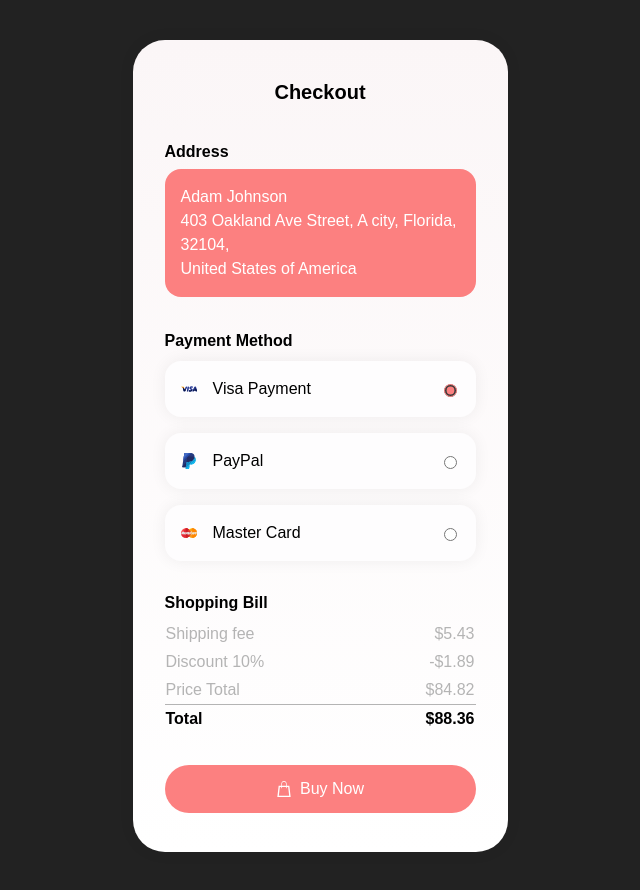
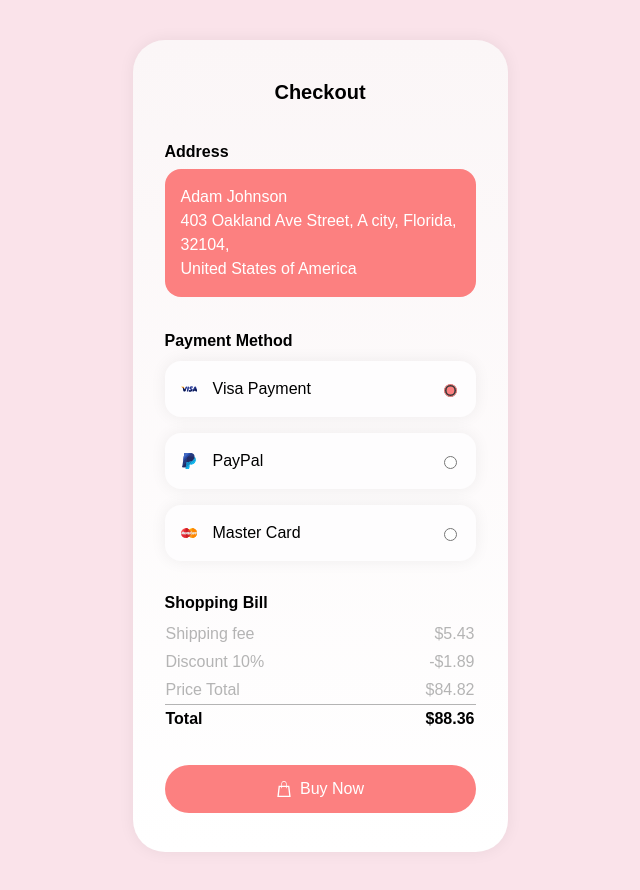
Before and after one commit to Prem-17Kumaar/pay, a plain HTML site: page index.html in a window 1280 px wide. Shown: the whole page, without its empty margins (320-960 px from the left). Drawn offline with Linux system fonts and the light colour scheme; files that its build step writes are made by us from their sources.

Commit message:
Update index.html

```diff
--- a/index.html
+++ b/index.html
@@ -8,7 +8,7 @@
 <link rel="stylesheet" href="css/style.css" /><link rel="stylesheet" href="./style.css">
 
 </head>
-<body style="background-color:#222;">
+<body>
 <!-- partial:index.partial.html -->
 <div class="iphone">
   <header class="header">
```
